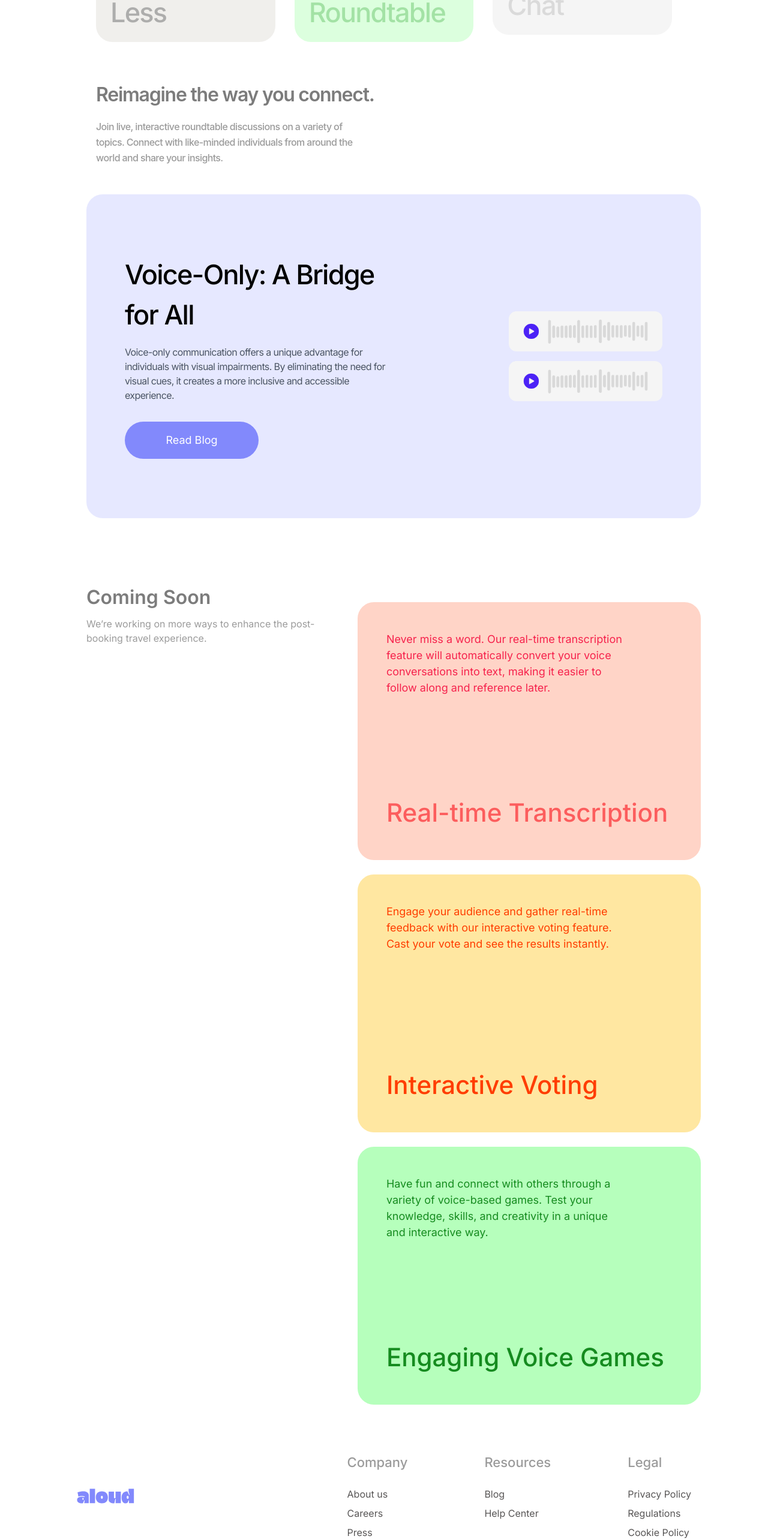
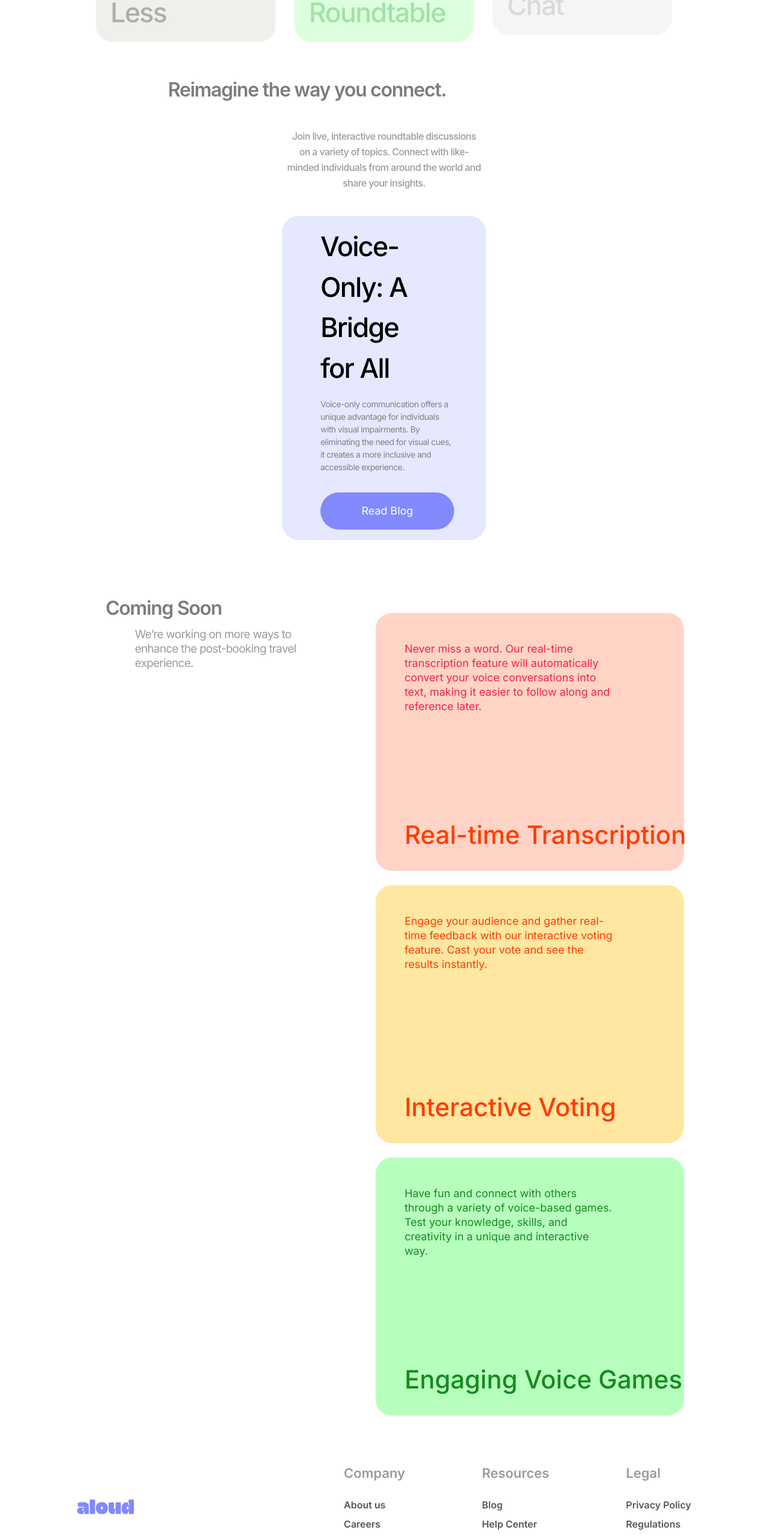
Before and after one commit to AloudHQ/aloud-landing, a React (Create React App) app: page / in a window 1280 px wide. Shown: the part 1500-4066 px from the top of the page at 60% size. Built offline with nearby package versions, Linux system fonts and the light colour scheme.

Commit message:
done with 97%

```diff
--- a/src/components/AudioFeatureCard.js
+++ b/src/components/AudioFeatureCard.js
@@ -1,24 +1,25 @@
 import React from "react";
-import Group8 from "../assets/group8.png"
+import Group8 from "../assets/group8.png";
 
 const AudioFeatureCard = () => {
   return (
-    <div className="w-[1024px] h-[540px] mb-11 bg-[#E6E8FF] font-inter rounded-[27px] py-32 px-16 flex justify-between items-center">
-      <div className="max-w-md">
-        <h3 className="text-[45px] font-medium -tracking-3 text-black mb-4 w-full">
+    <div className="flex justify-center items-center -mt-32 min-h-screen">
+      <div className="h-[546px] mb-4 bg-[#E6E8FF] font-inter rounded-[27px] py-8 px-16 flex flex-col justify-between items-center w-[340px] max-w-[1024px] md:h-[540px] md:flex-row">
+        <div className="max-w-md text-center md:text-left">
+          <h3 className="text-[32px] font-medium -tracking-3 text-black mb-4  mx-auto md:w-3/4 md:mx-0 md:text-[45px]">
             Voice-Only: A Bridge for All
           </h3>
-        <p className="text-[16px] text-gray-600 -tracking-3 mb-8">
+          <p className="text-[14px] text-[#858180] -tracking-3 mb-8">
             Voice-only communication offers a unique advantage for individuals
             with visual impairments. By eliminating the need for visual cues, it
             creates a more inclusive and accessible experience.
           </p>
-        <button className="bg-[#8289FC] w-[223px] h-[62px] text-white py-3 px-6 rounded-full text-lg">
+          <button className="bg-[#8289FC] w-[223px] h-[62px] text-white py-3 px-6 rounded-full text-lg hidden sm:block">
   Read Blog
 </button>
+
         </div>
-      <div className="flex flex-col gap-4">
-        <div className="w-64 h-12 flex flex-col gap-4 items-center justify-center ">
+        <div className="flex flex-col gap-6 items-center md:gap-4">
           <img src={Group8} className="" alt="" />
           <img src={Group8} className="" alt="" />
         </div>
--- a/src/components/FeatureCard.js
+++ b/src/components/FeatureCard.js
@@ -31,7 +31,7 @@ const FeatureCard = () => {
           <div
             key={index}
             style={{ backgroundColor: item.bgColor, color: item.textColor }}
-            className="rounded-[27px] w-[376px] -tracking-3 p-4 pt-9  max-w-md flex flex-col justify-between"
+            className="rounded-[27px] w-[340px] h-[] -tracking-3 p-4 pt-9  max-w-md flex flex-col justify-between"
           >
             <p>{item.text}</p>
             <p style={{ color: item.titleColor }} className="mt-40 text-[45px] pl-2 -tracking-3">{item.title}</p>
--- a/src/components/Footer.js
+++ b/src/components/Footer.js
@@ -4,18 +4,18 @@ import Aloud from "../assets/aloud.svg";
 export default function Footer() {
   return (
     <footer className="font-inter pt-12 pb-4 text-gray-700">
-      <div className="max-w-screen-lg mx-auto px-4 md:px-0">
-        <div className="flex justify-between items-start md:items-center mb-8">
+      <div className="max-w-screen-lg mx-auto px-4 md:px-0 text-center">
+        <div className="flex flex-col justify-between items-center mb-8 md:flex-row">
           {/* Logo */}
-          <div className="flex-shrink-0">
-            <img src={Aloud} alt="Aloud Logo" className="w-24" />
+          <div className="flex-shrink-0 mb-16 md:mb-0">
+            <img src={Aloud} alt="Aloud Logo" className="w-[122px] mx-auto md:w-24" />
           </div>
 
-          {/* Links Section */}
-          <div className="flex gap-32 text-left">
+
+          <div className="flex flex-col text-left gap-16 md:flex-row md:gap-32">
             <div>
-              <h4 className="pb-6 text-[#9B9B9B] text-[22px] font-medium">Company</h4>
-              <ul className="space-y-2">
+              <h4 className="pb-6 text-[#9B9B9B] text-[22px] font-semibold">Company</h4>
+              <ul className="space-y-2 font-semibold">
                 <li><a href="#" className="text-[#585656] hover:text-black">About us</a></li>
                 <li><a href="#" className="text-[#585656] hover:text-black">Careers</a></li>
                 <li><a href="#" className="text-[#585656] hover:text-black">Press</a></li>
@@ -23,16 +23,16 @@ export default function Footer() {
             </div>
 
             <div>
-              <h4 className="pb-6 text-[#9B9B9B] text-[22px] font-medium">Resources</h4>
-              <ul className="space-y-2">
+              <h4 className="pb-6 text-[#9B9B9B] text-[22px] font-semibold">Resources</h4>
+              <ul className="space-y-2 font-semibold">
                 <li><a href="#" className="text-[#585656] hover:text-black">Blog</a></li>
                 <li><a href="#" className="text-[#585656] hover:text-black">Help Center</a></li>
               </ul>
             </div>
 
             <div>
-              <h4 className="pb-6 text-[#9B9B9B] text-[22px] font-medium">Legal</h4>
-              <ul className="space-y-2">
+              <h4 className="pb-6 text-[#9B9B9B] text-[22px] font-semibold">Legal</h4>
+              <ul className="space-y-2 font-semibold">
                 <li><a href="#" className="text-[#585656] hover:text-black">Privacy Policy</a></li>
                 <li><a href="#" className="text-[#585656] hover:text-black">Regulations</a></li>
                 <li><a href="#" className="text-[#585656] hover:text-black">Cookie Policy</a></li>
@@ -42,21 +42,21 @@ export default function Footer() {
         </div>
       </div>
 
-      {/* Full-width Divider hidden on mobile */}
-      <hr className="border-gray-300 my-4 w-full hidden md:block" />
+      <hr className="border-gray-300 my-4 w-full  md:block" />
 
-      {/* Bottom Footer Section */}
-      <div className="max-w-screen-lg mx-auto px-4 md:px-0">
-        <div className="flex flex-col md:flex-row justify-between items-start md:items-center text-sm">
-          {/* Copyright */}
-          <p className="text-[#A4A4A4] mb-4 md:mb-0">© Aloud Inc 2024</p>
 
-          {/* Description */}
-          <p className="text-[#A4A4A4] text-[13px] text-left max-w-lg leading-tight">
-            Aloud, a technology service provider registered in Nigeria (Company No. 14369984), is dedicated to revolutionizing the way you connect. Our platform empowers you to engage in real-time, voice-only conversations, fostering authentic and immersive experiences.
-          </p>
-        </div>
-      </div>
+      <div className="flex flex-col max-w-screen-lg mx-auto px-4 md:px-0 text-center md:text-left">
+  <div className="flex flex-col md:flex-row items-center md:items-start justify-between text-sm space-y-4 md:space-y-0">
+
+    <p className="text-[#A4A4A4]">© Aloud Inc 2024</p>
+
+
+    <p className="text-[#A4A4A4] text-[13px] max-w-lg leading-tight md:text-left">
+      Aloud, a technology service provider registered in Nigeria (Company No. 14369984), is dedicated to revolutionizing the way you connect. Our platform empowers you to engage in real-time, voice-only conversations, fostering authentic and immersive experiences.
+    </p>
+  </div>
+</div>
+
     </footer>
   );
 }
--- a/src/components/GridSection.js
+++ b/src/components/GridSection.js
@@ -2,50 +2,49 @@ import React from "react";
 
 export default function GridSection() {
   return (
-    <div className="flex gap-6 w-[1024px] mx-auto px-4 md:px-0">
-      <div className="w-full flex font-inter mt-16 mb-8">
-        {/* "Coming Soon" section */}
-        <div className="w-1/2 pr-8">
-          <h2 className="text-[#7C7C7C] text-[32px] font-semibold mb-2">
+    <div className="flex flex-col items-center -mt-28 gap-6 mx-auto px-4 md:px-0 md:w-[1024px]">
+      <div className="w-full flex flex-col items-center font-inter mt-2 mb-8 md:flex-row md:mt-16 md:items-start">
+        <div className="w-full pl-8 md:w-1/2 pr-8">
+          <h2 className="text-[#7C7C7C] text-[32px] -tracking-3 font-semibold mb-2 text-center md:text-left">
             Coming Soon
           </h2>
-          <p className="text-[#9B9B9B]">
+          <p className="text-[#9B9B9B] text-[19px] leading-6 -tracking-3 mx-auto text-center w-3/4 md:text-left">
             We’re working on more ways to enhance the post-booking travel
             experience.
           </p>
         </div>
 
         {/* Cards Section */}
-        <div className="w-[654px]  grid grid-cols-1 gap-6 mt-8">
-          <div className="bg-[#FFD4C7] rounded-[27px] p-12 h-[430px] flex flex-col justify-between">
-            <p className="text-[#F6224C] w-10/12 text-[18px]">
+        <div className="w-full grid grid-cols-1 gap-12 mt-8 md:w-[654px] md:gap-6">
+          <div className="bg-[#FFD4C7] mx-auto w-[340px] text-left leading-6 rounded-[27px] p-8 h-[430px] flex flex-col justify-between md:p-12 md:w-[514px]">
+            <p className="text-[#F6224C] text-[17px] w-10/12 md:text-[18px]">
               Never miss a word. Our real-time transcription feature will
               automatically convert your voice conversations into text, making
               it easier to follow along and reference later.
             </p>
-            <h3 className="text-[#FC5D5D] text-[42px] font-medium mt-4">
+            <h3 className="text-[#FF3D00] whitespace-nowrap text-[24px] font-medium mt-4 md:text-[42px]">
               Real-time Transcription
             </h3>
           </div>
 
-          <div className="bg-[#FFE7A1] rounded-[27px] p-12 h-[430px] flex flex-col justify-between">
-            <p className="text-[#FF3D00]  w-10/12 text-[18px]">
+          <div className="bg-[#FFE7A1] mx-auto w-[340px] rounded-[27px] leading-6 p-8 h-[430px] flex flex-col justify-between md:p-12 md:w-[514px]">
+            <p className="text-[#FF3D00] text-[17px] w-10/12 md:text-[18px]">
               Engage your audience and gather real-time feedback with our
               interactive voting feature. Cast your vote and see the results
               instantly.
             </p>
-            <h3 className="text-[#FF3D00] text-[42px] font-medium mt-4">
+            <h3 className="text-[#FF3D00] whitespace-nowrap text-[24px] font-medium mt-4 md:text-[42px]">
               Interactive Voting
             </h3>
           </div>
 
-          <div className="bg-[#B6FFBC] rounded-[27px] p-12 h-[430px] flex flex-col justify-between">
-            <p className="text-[#158B1F]  w-10/12 text-[18px]">
+          <div className="bg-[#B6FFBC] mx-auto w-[340px] rounded-[27px] leading-6 p-8 h-[430px] flex flex-col justify-between md:p-12 md:w-[514px]">
+            <p className="text-[#158B1F] text-[17px] w-10/12 md:text-[18px]">
               Have fun and connect with others through a variety of voice-based
               games. Test your knowledge, skills, and creativity in a unique and
               interactive way.
             </p>
-            <h3 className="text-[#158B1F] font-medium text-[42px] mt-4">
+            <h3 className="text-[#158B1F] text-[24px] whitespace-nowrap w-full font-medium mt-4 md:text-[42px]">
               Engaging Voice Games
             </h3>
           </div>
--- a/src/components/Navbar.js
+++ b/src/components/Navbar.js
@@ -11,7 +11,7 @@ function Navbar() {
 
   return (
     <>
-      <nav className="fixed font-inter w-full px-8 bg-customWhite z-10 top-6 start-0">
+      <nav className="fixed font-inter w-full px-8 bg-customWhite z-10 top-0 start-0">
         <div className="max-w-screen-xl flex flex-wrap items-center justify-between mx-auto p-4">
           <a
             href="/"
--- a/src/index.css
+++ b/src/index.css
@@ -1,7 +1,19 @@
 @import url('https://fonts.googleapis.com/css2?family=Inter:ital,opsz,wght@0,14..32,100..900;1,14..32,100..900&display=swap');
 
+
+/* Ensures no horizontal overflow on any device */
+* {
+  box-sizing: border-box;
+  margin: 0;
+  padding: 0;
+}
+
+
+
 body {
+  overflow-x: hidden;
   margin: 0;
+  padding: 0;
   font-family: -apple-system, BlinkMacSystemFont, 'Segoe UI', 'Roboto', 'Oxygen',
     'Ubuntu', 'Cantarell', 'Fira Sans', 'Droid Sans', 'Helvetica Neue',
     sans-serif;
--- a/src/landing/Body.js
+++ b/src/landing/Body.js
@@ -50,18 +50,17 @@ const Body = () => {
 
       <FeatureCard />
 
-      <div className="flex flex-col justify-start pl-4 py-12 w-full">
-        <div className="text-left w-full">
-          <h2 className="text-[32px] font-semibold -tracking-3 text-[#7C7C7C] w-full whitespace-nowrap mb-4">
-            Reimagine the way you connect.
-          </h2>
-          <p className="text-[#9B9B9B] text-[16px] -tracking-3 leading-[26px] font-medium w-[45%]">
-            Join live, interactive roundtable discussions on a variety of
-            topics. Connect with like-minded individuals from around the world
-            and share your insights.
-          </p>
-        </div>
-      </div>
+      <div className="flex flex-col p-4 justify-center items-center md:justify-start md:pl-4 py-12">
+  <div className="text-center w-3/4 leading-8 md:text-left">
+    <h2 className="text-[32px] font-semibold -tracking-3 text-[#7C7C7C] mb-4 md:whitespace-nowrap">
+      Reimagine the way you connect.
+    </h2>
+    <p className="text-[#9B9B9B] mt-12 w-[279px] text-[16px] -tracking-3 leading-[26px] font-medium md:w-[45%] text-center mx-auto">
+      Join live, interactive roundtable discussions on a variety of topics. Connect with like-minded individuals from around the world and share your insights.
+    </p>
+  </div>
+</div>
+
 
       <AudioFeatureCard />
       <GridSection />
```
Lines whose indentation alone changed are shown as unchanged.
